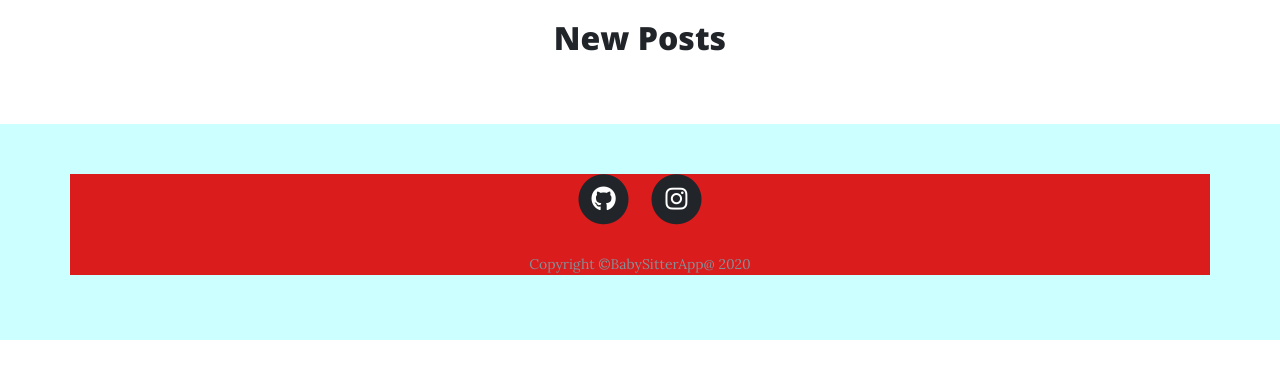
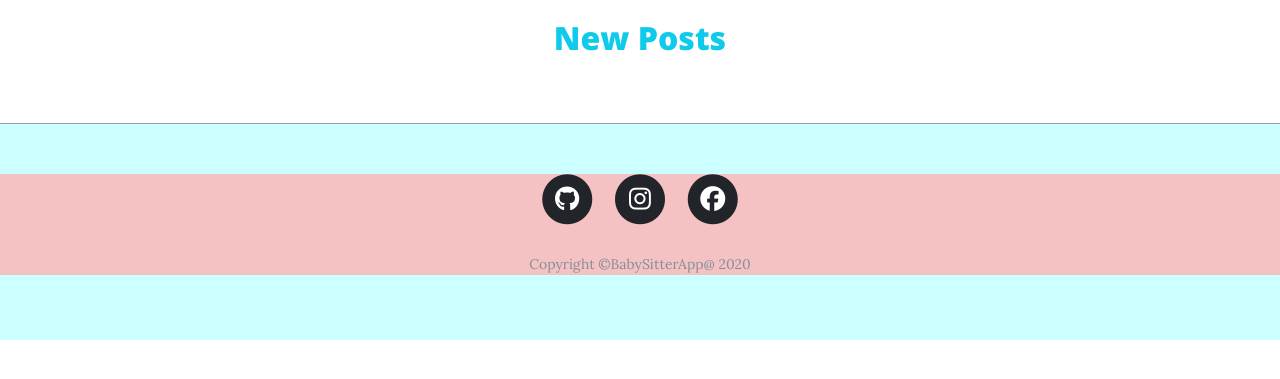
Before and after one commit to amtesire/Baby-Sitter-App, a Flask app: page / in a window 1280 px wide. Shown: the part 71-450 px from the top of the page. Run offline with Flask 2, Linux system fonts and the light colour scheme; data that the repository does not hold is empty; some libraries are stand-ins or nearby versions; grey boxes are pictures that could not be loaded.

Commit message:
made some changes

```diff
--- a/Documents/Baby-Sitter/app/main/views.py
+++ b/Documents/Baby-Sitter/app/main/views.py
@@ -103,16 +103,8 @@
                                                                             "i", "hr", "a"
                                                                             "ul", "ol", "li"])
         post_form.post.data = ""
-        post_contact = bleach.clean(post_form.contact.data,
-                                    tags = bleach.sanitizer.ALLOWED_TAGS + ["h1", "h2", "h3", "h4",
-                                                                            "h5", "h6", "p", "span",
-                                                                            "div", "br", "em", "strong"
-                                                                            "i", "hr", "a"
-                                                                            "ul", "ol", "li"])
-        post_form.contact.data = ""
         new_post = Post(post_title = post_title,
                         post_content = post_content,
-                        post_contact = post_contact,
                         posted_at = datetime.now(),
                         post_by = current_user.username,
                         user_id = current_user.id)
--- a/Documents/Baby-Sitter/app/templates/base.html
+++ b/Documents/Baby-Sitter/app/templates/base.html
@@ -76,8 +76,8 @@
   {%endblock%}
 
   <footer>
-  <div class="container" style="background-color:rgb(218, 28, 28);">
-    <div class="row">
+  <div class="container-fluid">
+    <div class="row" style ="background-color:rgb(244, 194, 194);">
       <div class="col-lg-8 col-md-10 mx-auto">
         <ul class="list-inline text-center">
           <li class="list-inline-item">
@@ -94,6 +94,14 @@
               <span class="fa-stack fa-lg">
                 <i class="fas fa-circle fa-stack-2x"></i>
                 <i class="fab fa-instagram fa-stack-1x fa-inverse"></i>
+              </span>
+            </a>
+          </li>
+          <li class="list-inline-item">
+            <a href="https://web.facebook.com/munezero.tesiregisele" target="_blank">
+              <span class="fa-stack fa-lg">
+                <i class="fas fa-circle fa-stack-2x"></i>
+                <i class="fab fa-facebook fa-stack-1x fa-inverse"></i>
               </span>
             </a>
           </li>
--- a/Documents/Baby-Sitter/app/templates/index.html
+++ b/Documents/Baby-Sitter/app/templates/index.html
@@ -1,6 +1,6 @@
 {% extends 'base.html'%}
 {% block content %}
-<header class="masthead" style="background-image: url('https://picsum.photos/1900/1267?grayscale'); margin-top: 40px;">
+<header class="masthead" style="background-image: url('https://i2.res.24o.it/images2010/Editrice/ILSOLE24ORE/ILSOLE24ORE/2020/07/31/Prima%20Pagina/ImmaginiWeb/Ritagli/AdobeStock_216241731-babysitter-giochi-bonus-kjJF--1020x533@IlSole24Ore-Web.jpeg'); margin-top: 40px;">
   <div class="overlay"></div>
   <div class="container">
     <div class="row">
@@ -13,10 +13,10 @@
     </div>
   </div>
 </header>
-<a href="#psts"><h2 class="text-center">New Posts
+<a href="#psts"><h2 class="text-center" style="color: rgb(16, 202, 235)">New Posts
 </h2></a>
 <br> <br>
-<div class="container" id="psts">
+<div class="container-fluid" id="psts" style="background-image: url('https://i2.res.24o.it/images2010/Editrice/ILSOLE24ORE/ILSOLE24ORE/2020/07/31/Prima%20Pagina/ImmaginiWeb/Ritagli/AdobeStock_216241731-babysitter-giochi-bonus-kjJF--1020x533@IlSole24Ore-Web.jpeg'); background-repeat: no-repeat;background-size: cover;">
   <div class="row" >
     <div class="col-lg-8 col-md-10 mx-auto">
       {%for post in posts[::-1]%}
```
Also changed, not shown: Documents/Baby-Sitter/app/templates/post.html (+5 -14 lines), Documents/Baby-Sitter/tests/test_quote.py (deleted, +0 -14 lines), Documents/Baby-Sitter/app/templates/navbar.html (deleted).
